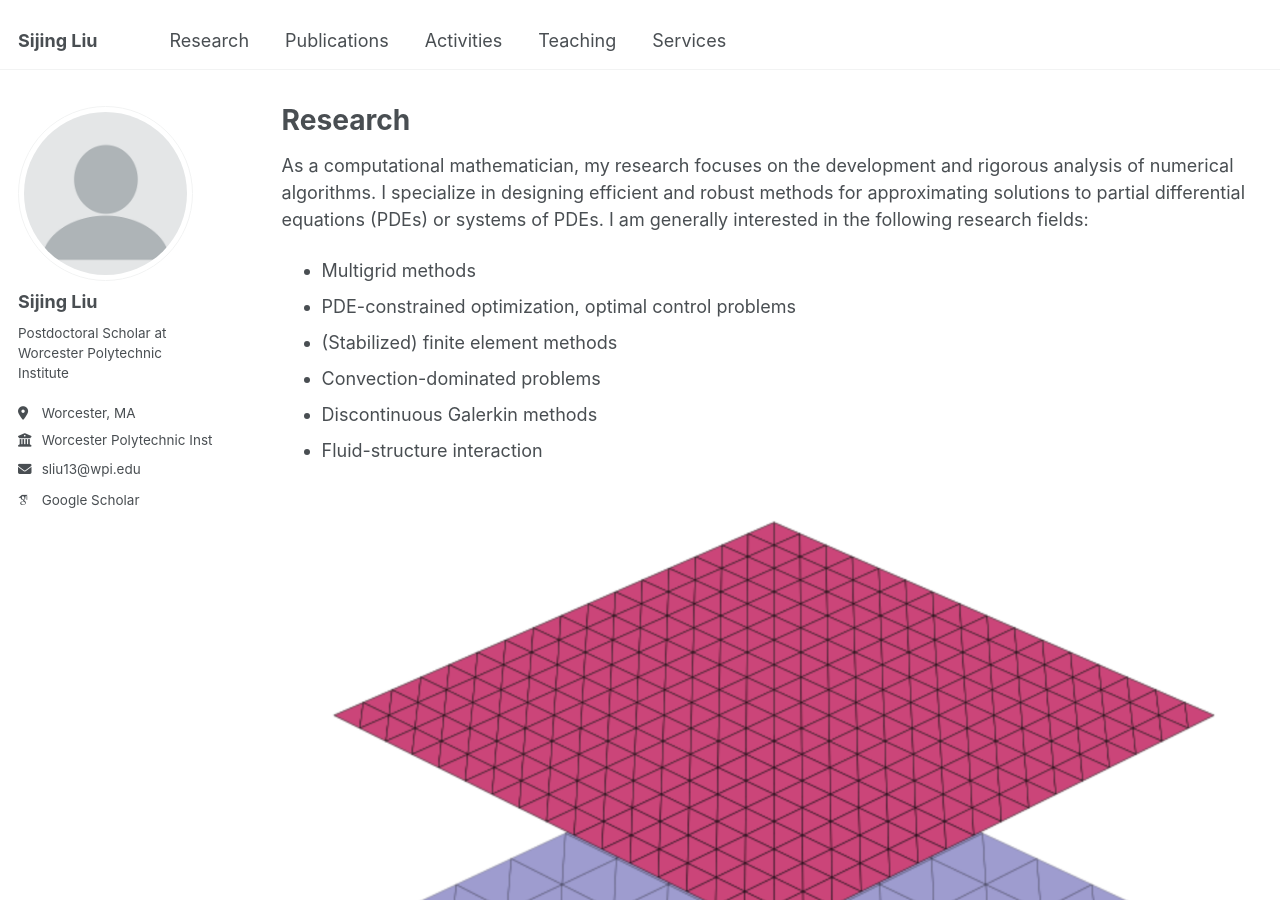
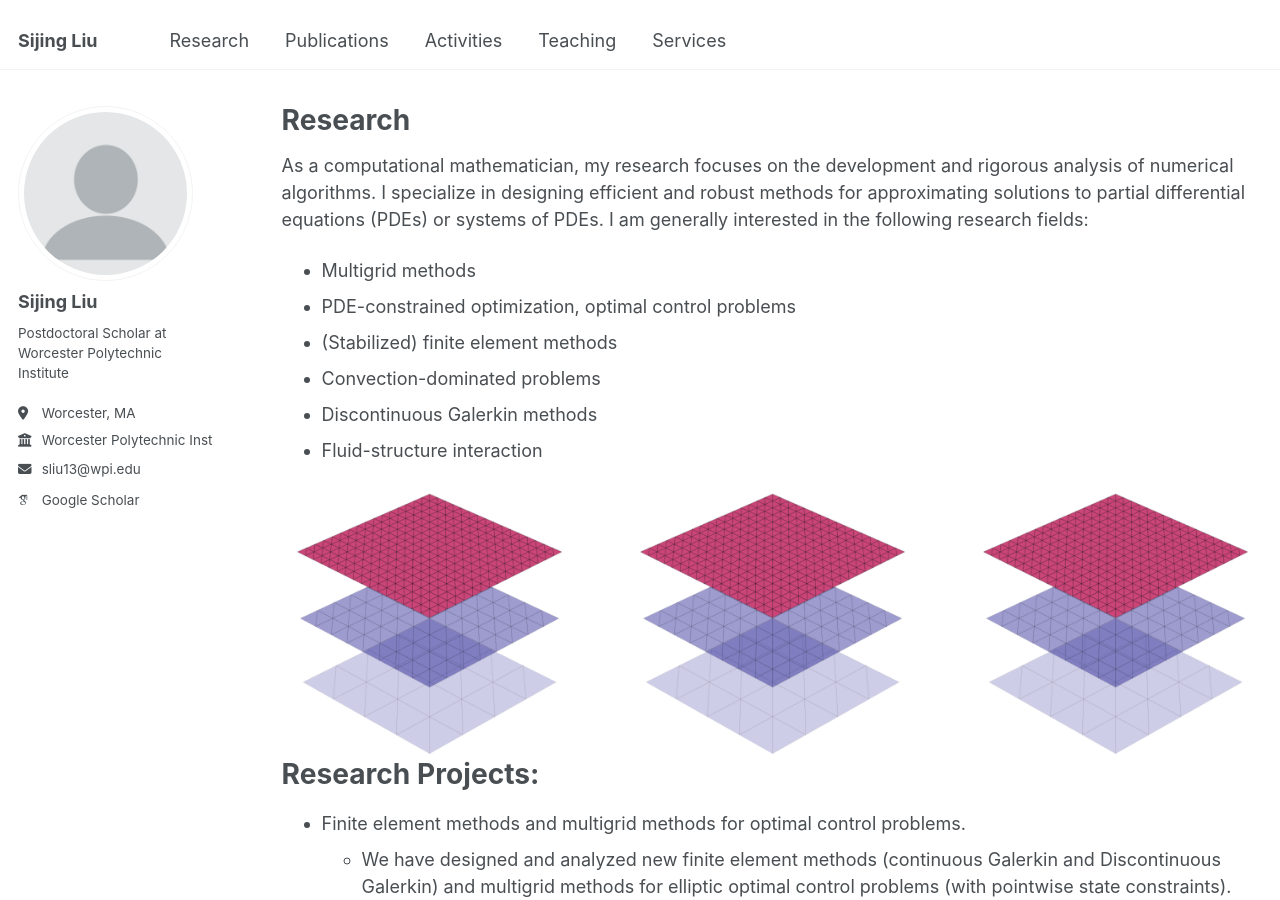
Before and after one commit to sijingliu/sijingliu.github.io, a Jekyll site: the page built from _pages/research.md, in a window 1280 px wide and 900 px high. Built offline with Jekyll 4.4.1, drawn with Linux system fonts in a browser that asks for light colours; some web fonts are replaced.

Commit message:
homepage14

```diff
--- a/_pages/research.md
+++ b/_pages/research.md
@@ -18,7 +18,12 @@ As a computational mathematician, my research focuses on the development and rig
 * Discontinuous Galerkin methods
 * Fluid-structure interaction
 
-![Research Image](/images/mg.png)
+<div style="display: flex; justify-content: space-between;">
+  <img src="/images/mg.png" alt="Image 1" style="width: 30%;"/>
+  <img src="/images/mg.png" alt="Image 2" style="width: 30%;"/>
+  <img src="/images/mg.png" alt="Image 3" style="width: 30%;"/>
+</div>
+
 
 Research Projects:
 ======
```
